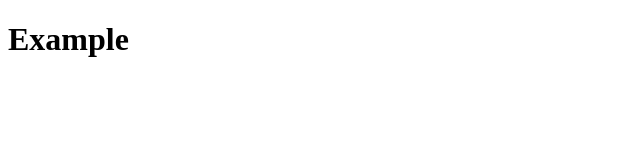
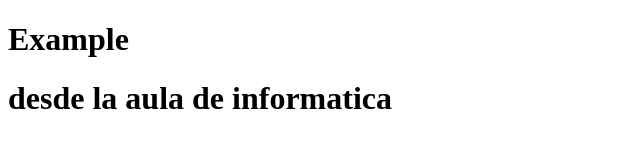
Before and after one commit to Carloss1975/Carloss1975.github.io, a plain HTML site: page index.html in a window 1280 px wide. Shown: the whole page, without its empty margins (0-640 px from the left). Drawn offline with Linux system fonts and the light colour scheme.

Commit message:
Agregar encabezado adicional en index.html

```diff
--- a/index.html
+++ b/index.html
@@ -7,6 +7,7 @@
 </head>
 <body>
     <h1>Example</h1>
+    <h1>desde la aula de informatica</h1>
 
 </body>
 </html>
```
Also changed, not shown: 1 other file.
